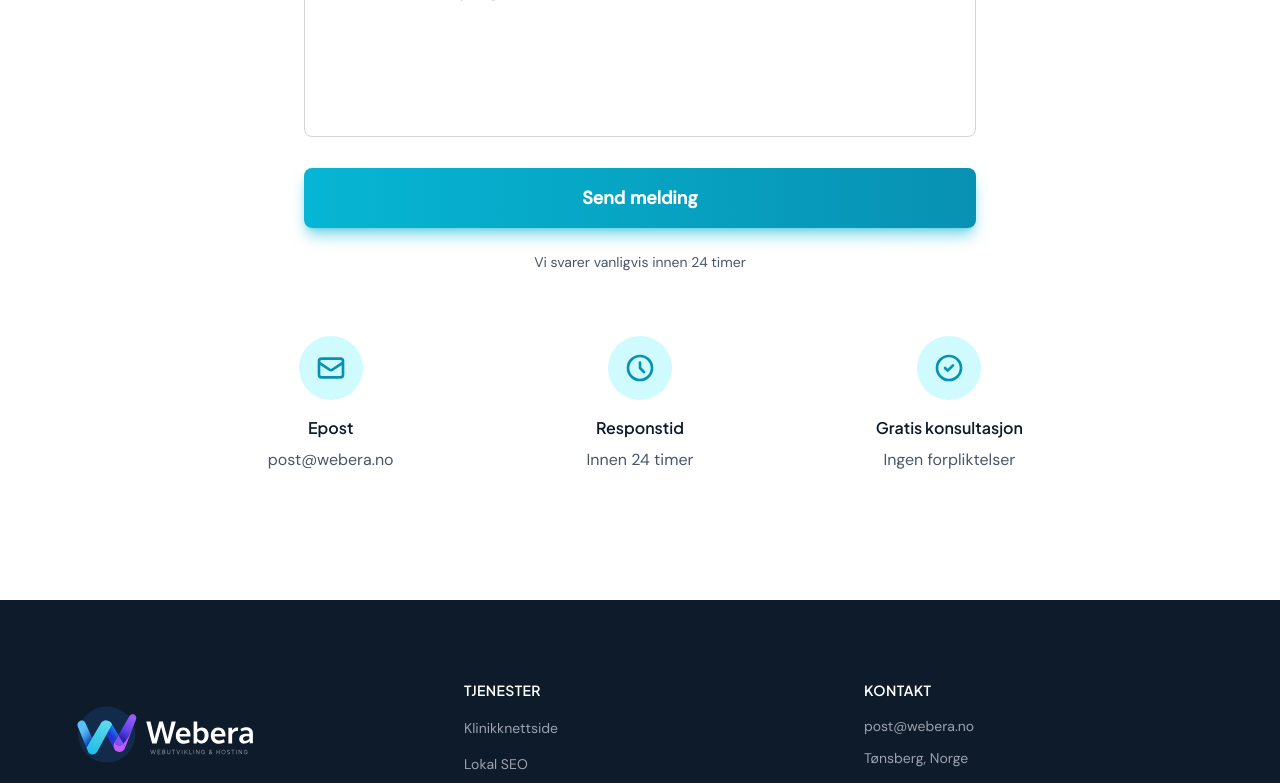
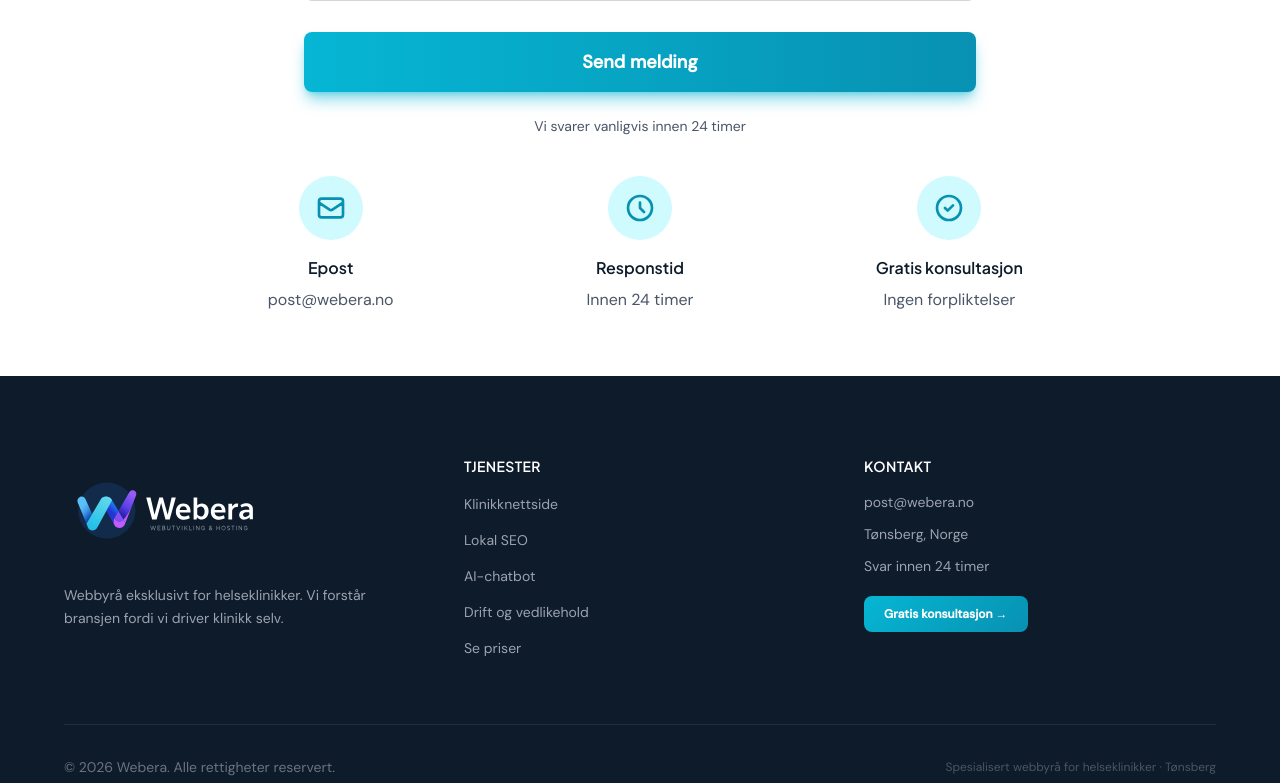
Before and after one commit to kiropraktisksenter/Webera, a Next.js app: page / in a window 1280 px wide. Shown: the part 9440-10223 px from the top of the page. Built offline with nearby package versions, Linux system fonts and the light colour scheme.

Commit message:
Reduser kontaktseksjon: py-32→py-16, mb-16→mb-10, textarea rows 6→4
Co-Authored-By: Claude Sonnet 4.6 <noreply@anthropic.com>

```diff
--- a/app/page.tsx
+++ b/app/page.tsx
@@ -1282,14 +1282,14 @@ export default function Home() {
       </section>
 
       {/* Contact Section */}
-      <section id="kontakt" className="py-32 px-4 sm:px-6 lg:px-8 relative" style={{ backgroundColor: '#FFFFFF' }}>
+      <section id="kontakt" className="py-16 px-4 sm:px-6 lg:px-8 relative" style={{ backgroundColor: '#FFFFFF' }}>
         <div className="max-w-7xl mx-auto">
           <motion.div
             initial={{ opacity: 0, y: 16 }}
             whileInView={{ opacity: 1, y: 0 }}
             viewport={{ once: true, margin: "-80px" }}
             transition={{ duration: 0.6 }}
-            className="text-center mb-16"
+            className="text-center mb-10"
           >
             <p className="text-xs font-semibold tracking-widest text-cyan-600 uppercase mb-3">Kom i gang</p>
             <h2 className="font-bold mb-6" style={{ fontSize: '2.2rem', color: '#0D1B2A' }}>Klar for en nettside som gir deg flere pasienter?</h2>
@@ -1306,7 +1306,7 @@ export default function Home() {
             initial="initial"
             whileInView="animate"
             viewport={{ once: true, margin: "-80px" }}
-            className="mt-16 grid md:grid-cols-3 gap-8 max-w-4xl mx-auto"
+            className="mt-10 grid md:grid-cols-3 gap-8 max-w-4xl mx-auto"
           >
             {[
               {
--- a/components/ContactForm.tsx
+++ b/components/ContactForm.tsx
@@ -115,7 +115,7 @@ export default function ContactForm() {
         </label>
         <textarea
           required
-          rows={6}
+          rows={4}
           value={formData.message}
           onChange={(e) => setFormData({ ...formData, message: e.target.value })}
           className="w-full px-4 py-3 rounded-lg bg-white border border-gray-300 text-gray-900 placeholder-gray-400 focus:border-cyan-500 focus:ring-2 focus:ring-cyan-500/30 focus:outline-none resize-none transition"
```
